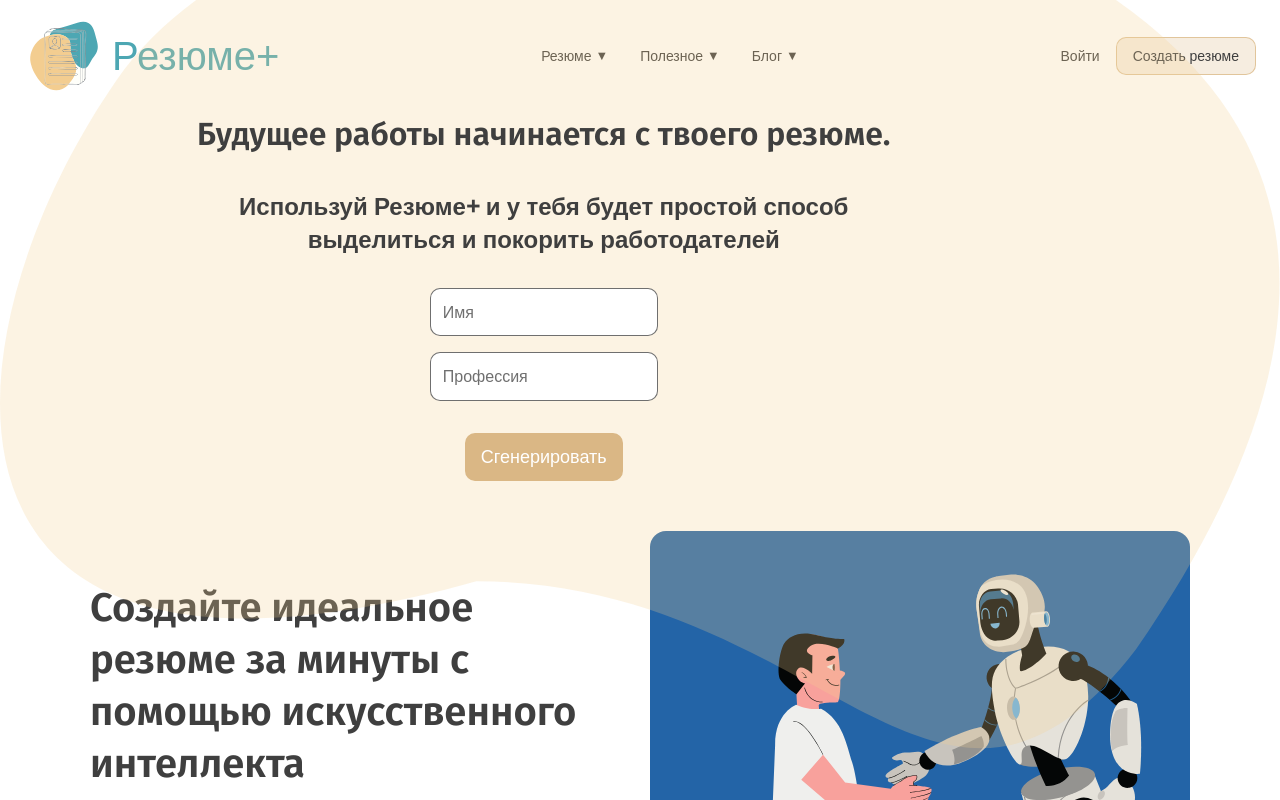
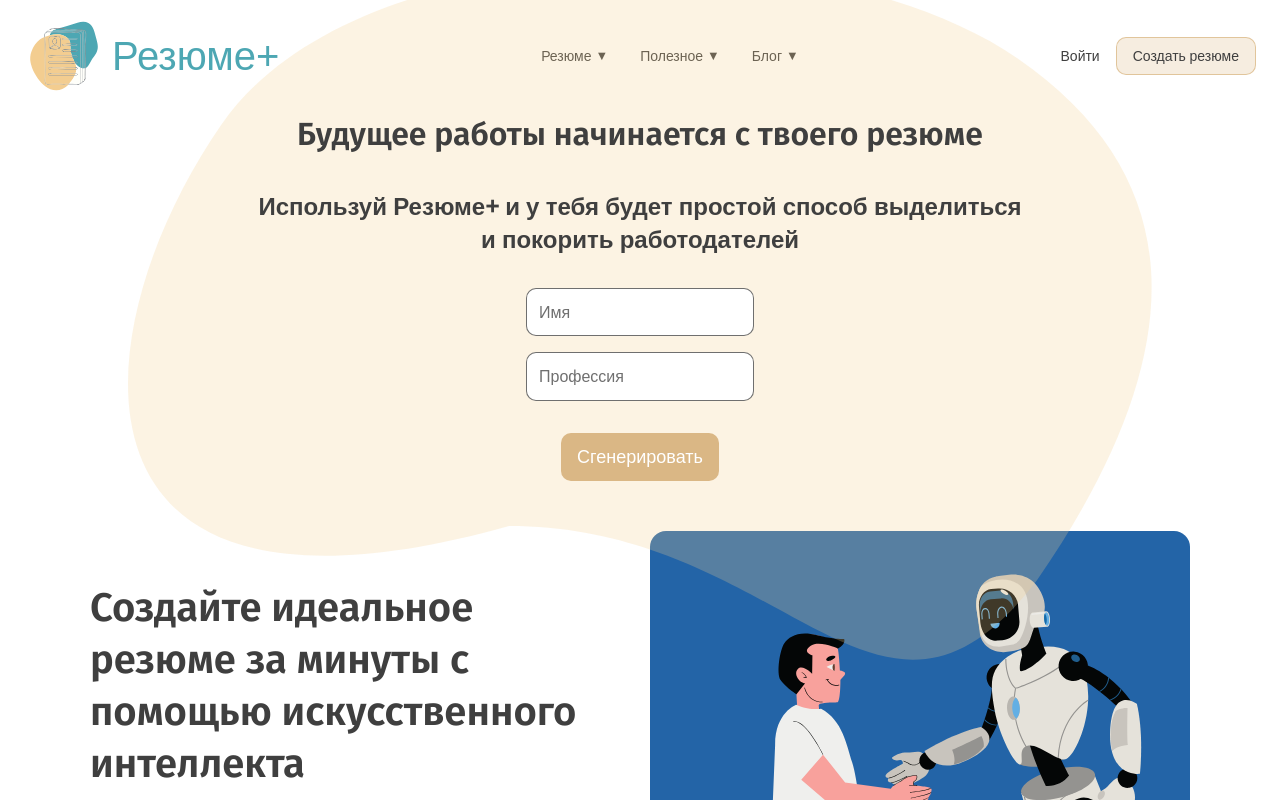
Before and after one commit to anvdmal/resume-plus-frontend, a React (Vite) app: page / in a window 1280 px wide. Shown: the top 800 px of the page. Built offline with nearby package versions, Linux system fonts and the light colour scheme; a web font is replaced by a local one.

Commit message:
update let's create resume section for main page

```diff
--- a/src/components/main_sections/LetsCreateResumeSection.jsx
+++ b/src/components/main_sections/LetsCreateResumeSection.jsx
@@ -2,11 +2,11 @@ import React from "react";
 import InputField from "../ui/InputField.jsx";
 import MainButton from "../ui/MainButton.jsx";
 import blobImage from "../../assets/background_blob.svg";
-import "../../styles/ui/LetsCreateResumeSection.css";
+import "../../styles/main_sections/LetsCreateResumeSection.css";
 
 export default function LetsCreateResumeSection() {
     return (
-        <section className="section">
+        <section className="lets-create-section">
             <div className="image">
                 <img
                     src={blobImage}
@@ -17,7 +17,7 @@ export default function LetsCreateResumeSection() {
 
             <div className="content">
                 <h1 className="title">
-                    Будущее работы начинается с твоего резюме.
+                    Будущее работы начинается с твоего резюме
                 </h1>
                 <p className="subtitle">
                     Используй Резюме+ и у тебя будет простой способ выделиться и покорить работодателей
--- a/src/styles/ui/LetsCreateResumeSection.css
+++ b/src/styles/main_sections/LetsCreateResumeSection.css
@@ -1,5 +1,4 @@
-.section {
-    display: flex;
+.lets-create-section {
     align-items: center;
     width: 100%;
     position: relative;
@@ -48,18 +47,13 @@
     top: 55%;
     left: 50%;
     transform: translate(-50%, -50%);
-    width: 100%;
-    max-width: none;
-    display: flex;
-    justify-content: center;
     z-index: 1;
 }
 
 .blob-image {
-    object-fit: contain;
-     width: 150%;
+    max-width: 64rem;
+    max-height: 52rem;
 }
-
 
 @media (max-width: 768px) {
     .section {
@@ -75,5 +69,4 @@
         min-width: 60%;
         left: 50%;
     }
-
 }
```
